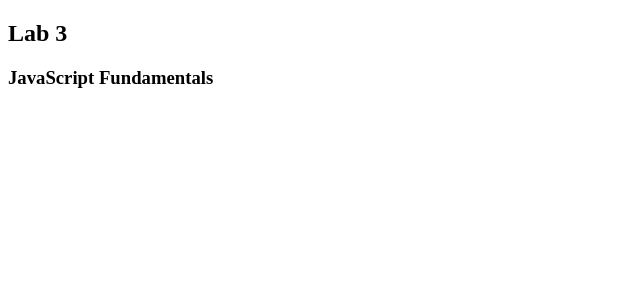
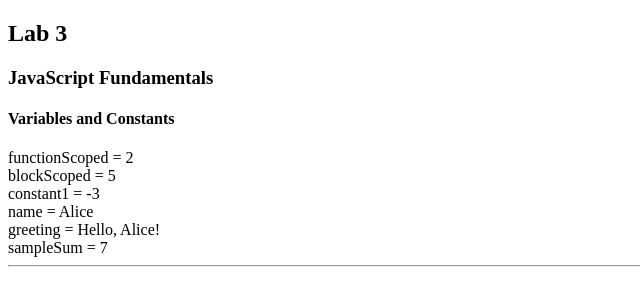
Before and after one commit to sivasathvik/kambaz-next-js, a Next.js app: page /labs/lab3 in a window 1280 px wide. Shown: the top 306 px of the page, without its empty margins (0-640 px from the left). Built offline with nearby package versions, Linux system fonts and the light colour scheme.

Commit message:
3.2.1 exercise

```diff
--- /dev/null
+++ b/app/labs/lab3/VariablesAndConstants.tsx
@@ -0,0 +1,25 @@
+export default function VariablesAndConstants() {
+  var functionScoped = 2;
+  let blockScoped = 5;
+  const constant1 = functionScoped - blockScoped;
+  let name = "Alice";
+  const greeting = `Hello, ${name}!`;
+  const sampleSum = functionScoped + blockScoped;
+  return (
+    <div id="wd-variables-and-constants">
+      <h4>Variables and Constants</h4>
+      functionScoped = {functionScoped}
+      <br />
+      blockScoped = {blockScoped}
+      <br />
+      constant1 = {constant1}
+      <br />
+      name = {name}
+      <br />
+      greeting = {greeting}
+      <br />
+      sampleSum = {sampleSum}
+      <hr />
+    </div>
+  );
+}
--- a/app/labs/lab3/page.tsx
+++ b/app/labs/lab3/page.tsx
@@ -1,8 +1,11 @@
+import VariablesAndConstants from "./VariablesAndConstants";
+
 export default function Lab3() {
   return (
     <div id="wd-lab3">
       <h2>Lab 3</h2>
       <h3>JavaScript Fundamentals</h3>
+      <VariablesAndConstants />
     </div>
   );
 }
```
